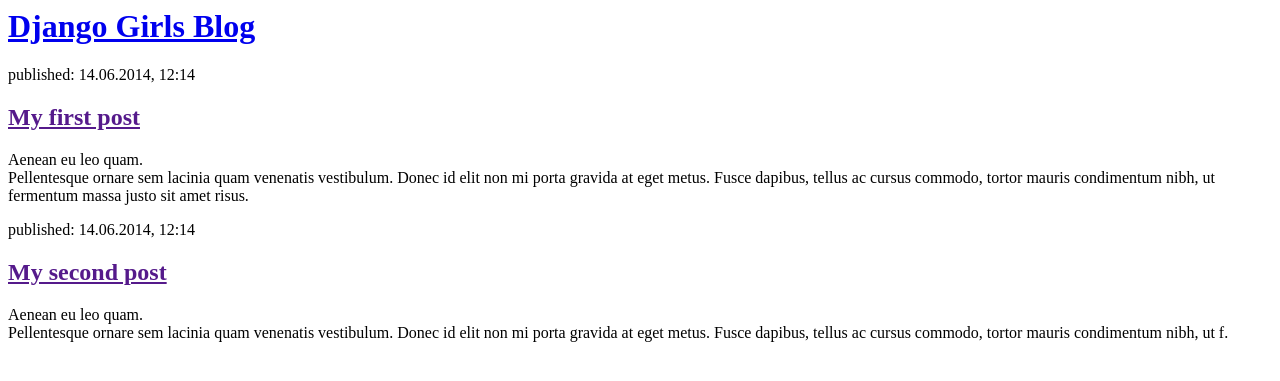
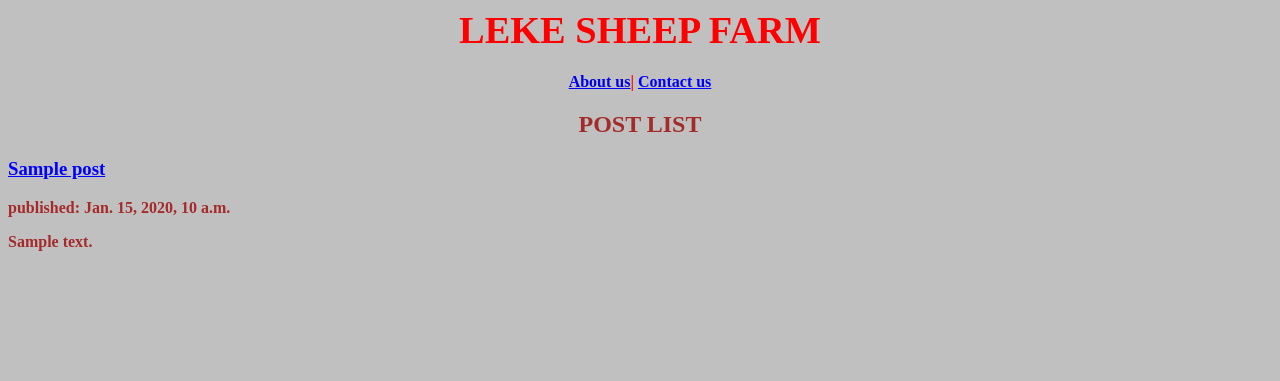
Before and after one commit to pumcorner/my-first-blog, a Django app: page / in a window 1280 px wide. Shown: the top 381 px of the page. Run offline with Django 3.2, Linux system fonts and the light colour scheme; tables that the repository leaves empty hold one stand-in row (values such as "Sample post").

Commit message:
modified for templates and views

```diff
--- a/blog/templates/blog/post_list.html
+++ b/blog/templates/blog/post_list.html
@@ -1,22 +1,28 @@
 <html>
     <head>
-        <title>Django Girls blog</title>
+        <title>Leke co.Ltd.</title>
     </head>
-    <body>
-        <div>
-            <h1><a href="/">Django Girls Blog</a></h1>
+
+    <body vlink = "blue" bgcolor = "silver" text = "black">
+
+        <div id = "title" align = "middle">
+          <h1><b><big><font color = "red">LEKE SHEEP FARM</big></h1>
         </div>
 
-        <div>
-            <p>published: 14.06.2014, 12:14</p>
-            <h2><a href="">My first post</a></h2>
-            <p>Aenean eu leo quam. <br>Pellentesque ornare sem lacinia quam venenatis vestibulum. Donec id elit non mi porta gravida at eget metus. Fusce dapibus, tellus ac cursus commodo, tortor mauris condimentum nibh, ut fermentum massa justo sit amet risus.</p>
+        <div id = "menu" align = "middle" >
+            <a href="/">About us</a>|
+            <a href="">Contact us</a>
         </div>
 
+        <div id = "posts" align = "middle">
+          <h2><font color = "brown">POST LIST</h2>
+          </div>
+        {% for post in current_posts %}
         <div>
-            <p>published: 14.06.2014, 12:14</p>
-            <h2><a href="">My second post</a></h2>
-            <p>Aenean eu leo quam. <br>Pellentesque ornare sem lacinia quam venenatis vestibulum. Donec id elit non mi porta gravida at eget metus. Fusce dapibus, tellus ac cursus commodo, tortor mauris condimentum nibh, ut f.</p>
+          <h3><a href="">{{post.title}}</a></h3>
+          <p>published: {{post.published_date}}</p>
+          <p>{{post.text|linebreaksbr}}</p>
         </div>
+        {% endfor %}
     </body>
 </html>
--- a/blog/views.py
+++ b/blog/views.py
@@ -1,5 +1,8 @@
 from django.shortcuts import render
+from django.utils import timezone
+from .models import Post
 
 # Create your views here.
 def post_list(request):
-    return render(request,'blog/post_list.html',{})
+    current_posts=Post.objects.filter(published_date__lte=timezone.now()).order_by('-published_date')
+    return render(request,'blog/post_list.html',{'current_posts':current_posts})
```
